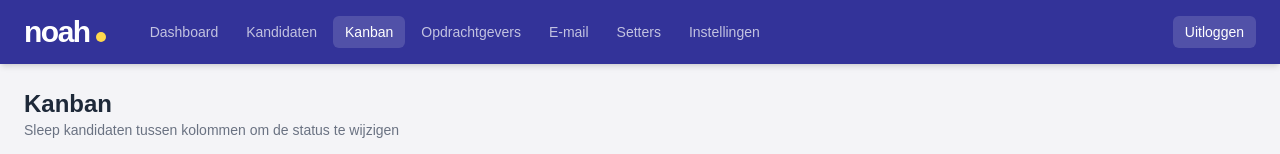
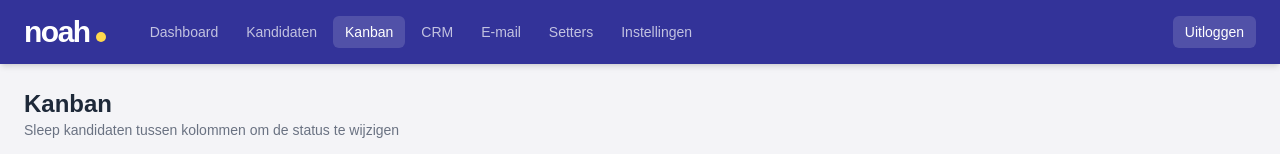
Before and after one commit to GRYWO/noah-ats, a Next.js app: page /kanban in a window 1280 px wide. Shown: the top 154 px of the page. Built offline with nearby package versions, Linux system fonts and the light colour scheme; no server answers; the database is empty.

Commit message:
Topbar: Opdrachtgevers naar CRM

```diff
--- a/src/components/TopBar.tsx
+++ b/src/components/TopBar.tsx
@@ -47,7 +47,7 @@ export async function TopBar({ active }: Props) {
         {isSuperAdmin && item("bureaus", "/bureaus", "Bureaus")}
         {item("kandidaten", "/kandidaten", "Kandidaten")}
         {item("kanban", "/kanban", "Kanban")}
-        {item("opdrachtgevers", "/opdrachtgevers", "Opdrachtgevers")}
+        {item("opdrachtgevers", "/opdrachtgevers", "CRM")}
         {item("inbox", "/inbox", "E-mail")}
         {!isSetter && item("setters", "/setters", "Setters")}
         {item("instellingen", "/instellingen", "Instellingen")}
```
